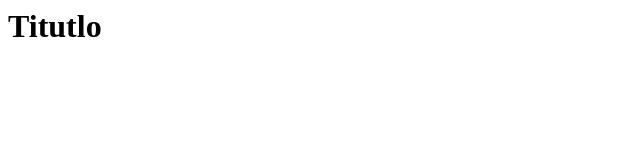
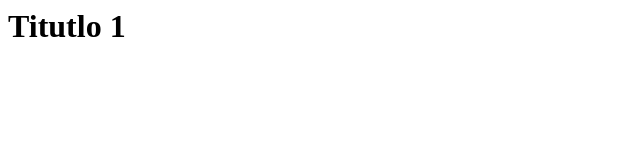
Before and after one commit to SRsamuco/MiRepositorio, a plain HTML site: page index.html in a window 1280 px wide. Shown: the full height of the page, 0-640 px from the left. Drawn offline with Linux system fonts and the light colour scheme.

Commit message:
modificar titulO

```diff
--- a/index.html
+++ b/index.html
@@ -1,6 +1,6 @@
 <html>
 <head></head>
 <body>
-	<h1>Titutlo</h1>
+	<h1>Titutlo 1</h1>
 </body>
 </html>
```
